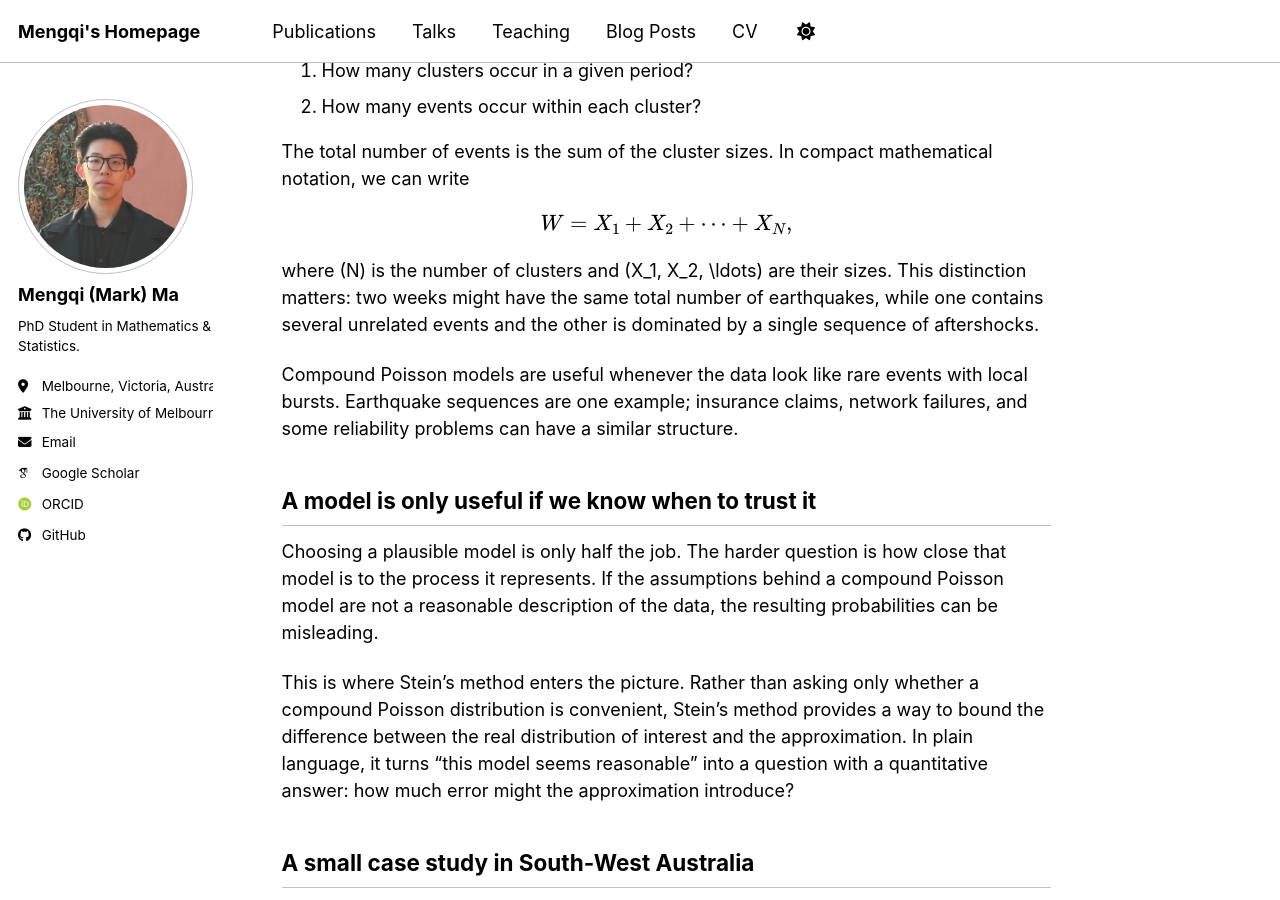
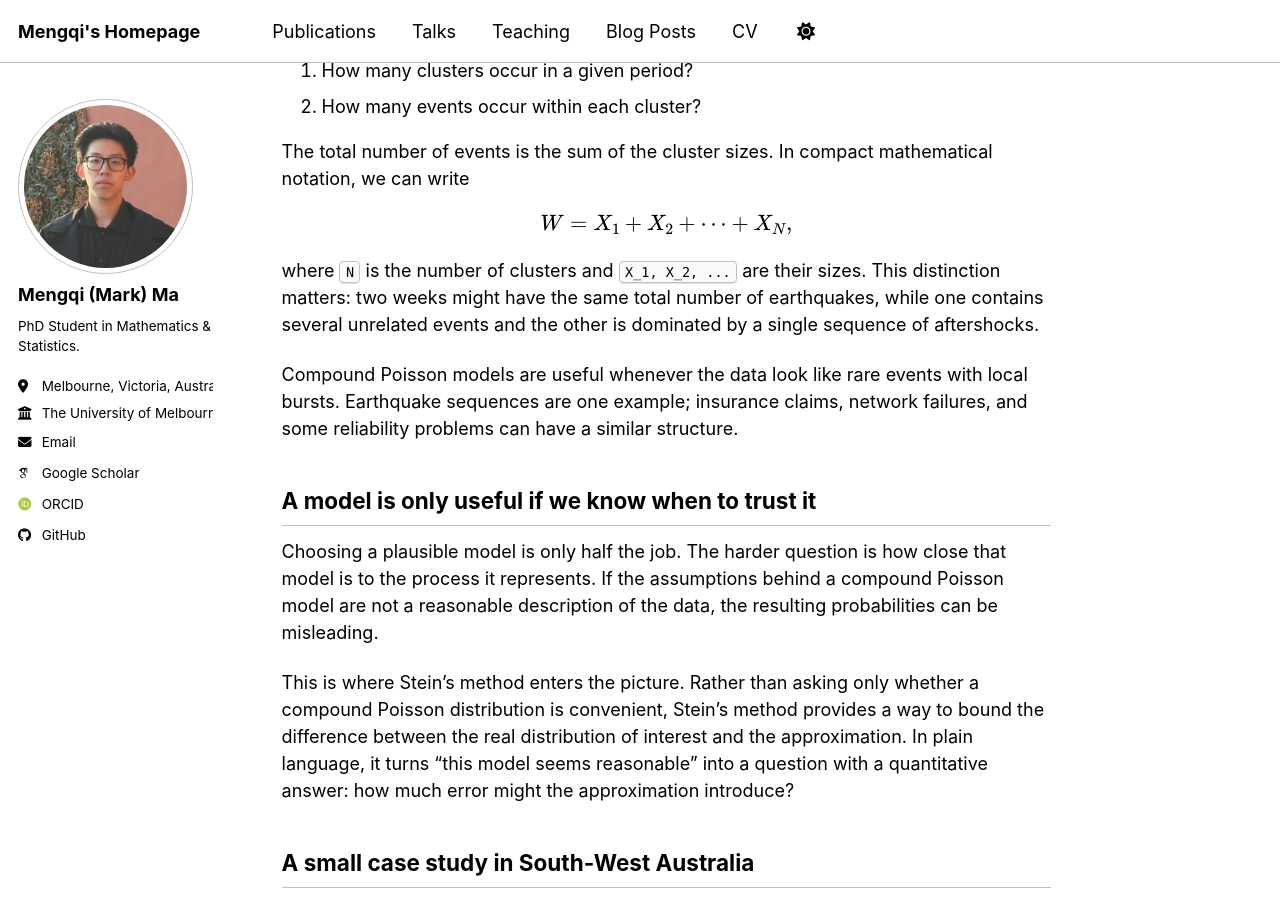
Before and after one commit to Mengqi-MA/Mengqi-MA.github.io, a Jekyll site: the page built from _posts/2026-06-20-when-rare-events-come-in-clusters.md, in a window 1280 px wide and 900 px high, scrolled down 1411 px. Built offline with Jekyll 4.4.1, drawn with Linux system fonts in a browser that asks for light colours; some web fonts are replaced; a script bundle is joined from its source files by our own code; library files that are not in the unit come from our copies.

Commit message:
Fix blog post math notation

```diff
--- a/_posts/2026-06-20-when-rare-events-come-in-clusters.md
+++ b/_posts/2026-06-20-when-rare-events-come-in-clusters.md
@@ -48,7 +48,7 @@ $$
 W = X_1 + X_2 + \cdots + X_N,
 $$
 
-where \(N\) is the number of clusters and \(X_1, X_2, \ldots\) are their sizes. This distinction matters: two weeks might have the same total number of earthquakes, while one contains several unrelated events and the other is dominated by a single sequence of aftershocks.
+where `N` is the number of clusters and `X_1, X_2, ...` are their sizes. This distinction matters: two weeks might have the same total number of earthquakes, while one contains several unrelated events and the other is dominated by a single sequence of aftershocks.
 
 Compound Poisson models are useful whenever the data look like rare events with local bursts. Earthquake sequences are one example; insurance claims, network failures, and some reliability problems can have a similar structure.
 
```
